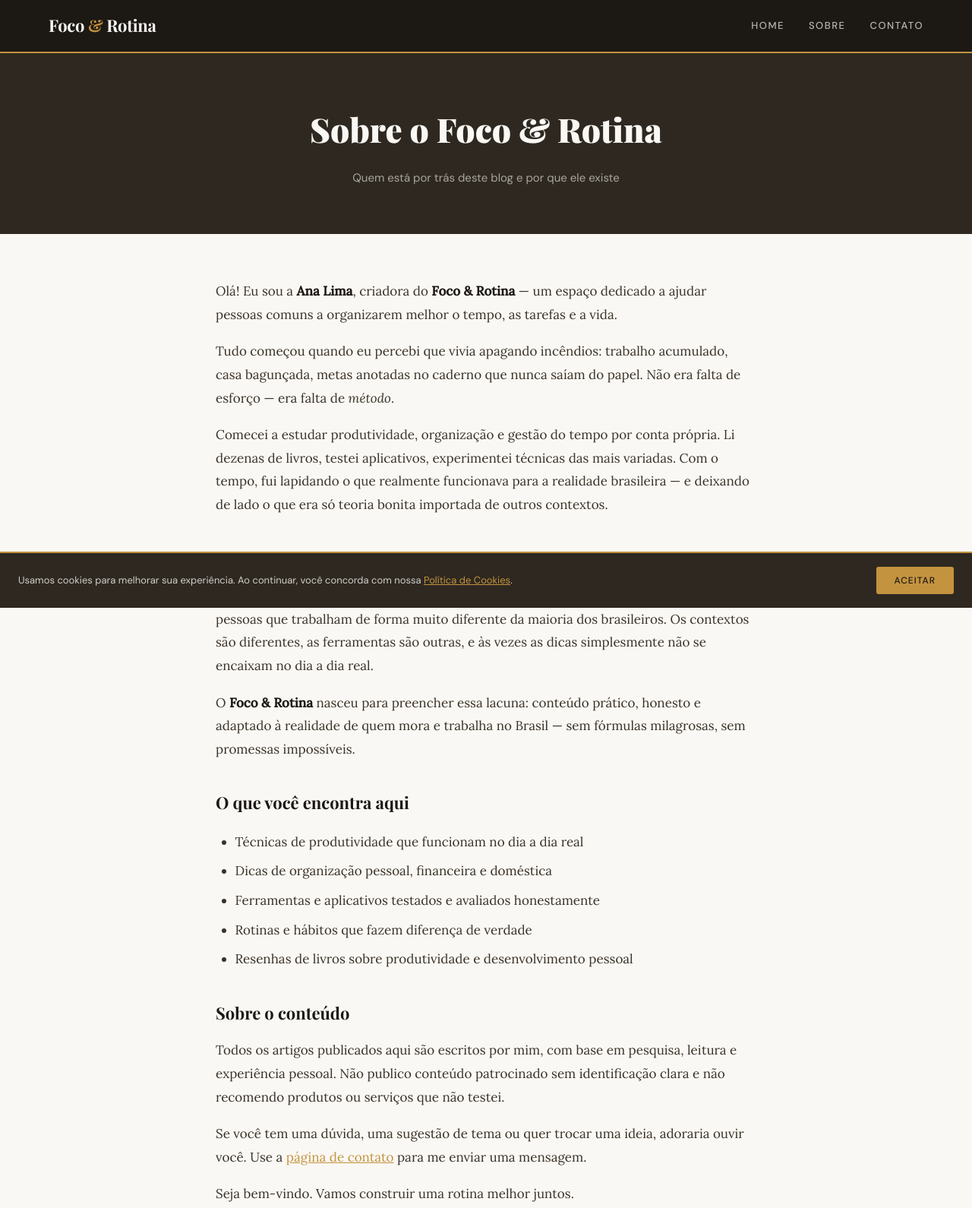
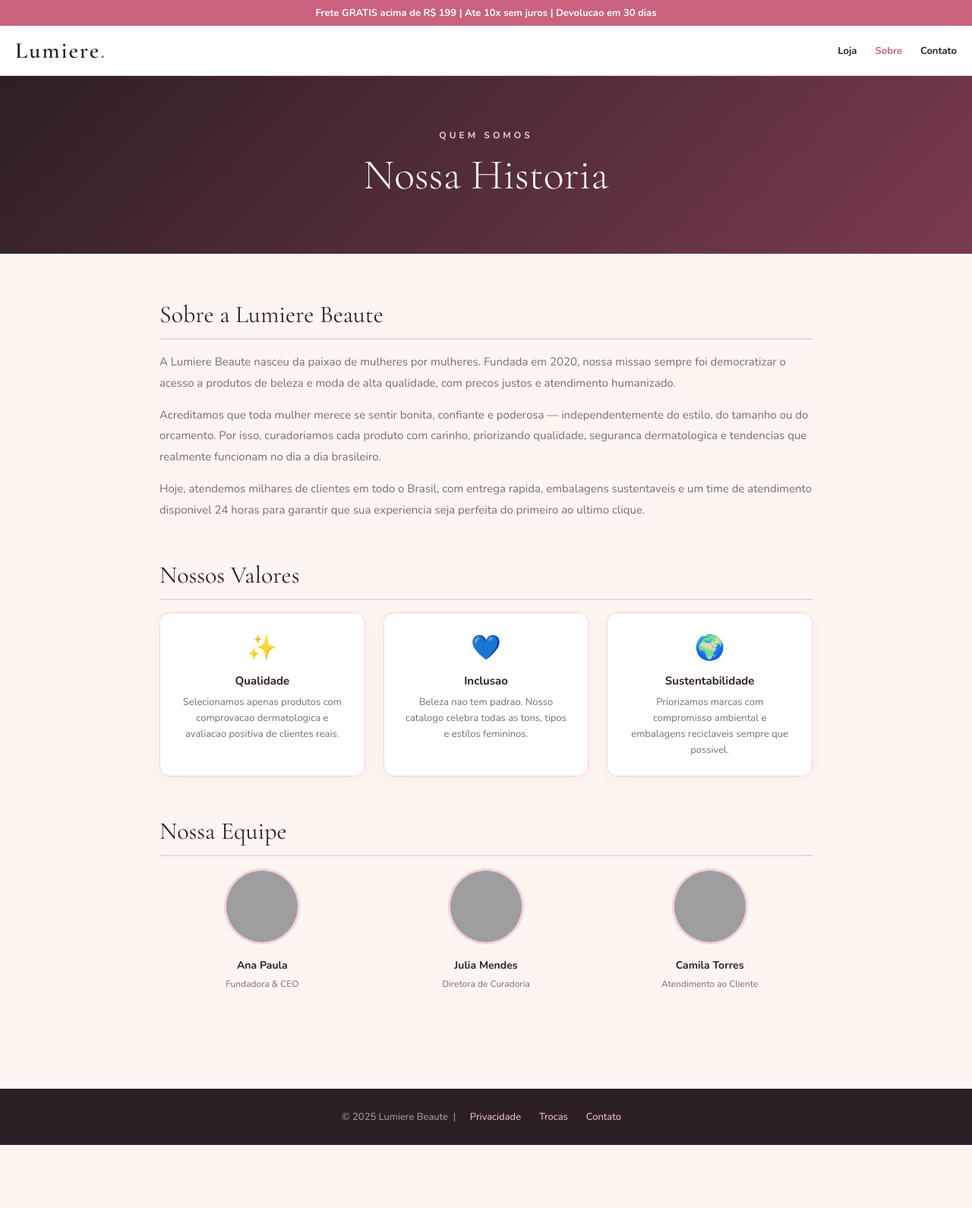
Before and after one commit to discordjorge12-lab/uniaopatriota.com.br, a plain HTML site: page sobre.html in a window 1280 px wide. Shown: the top 1590 px of the page at 76% size. After the commit the page ends 1507 px from the top, so only its background shows below. Drawn offline with nearby package versions, Linux system fonts and the light colour scheme; grey boxes are pictures that could not be loaded; a web font is replaced by a local one.

Commit message:
Update sobre.html

```diff
--- a/sobre.html
+++ b/sobre.html
@@ -1,101 +1,86 @@
 <!DOCTYPE html>
 <html lang="pt-BR">
 <head>
-  <meta charset="UTF-8">
-  <meta name="viewport" content="width=device-width, initial-scale=1.0">
-  <meta name="description" content="Conheça o Foco & Rotina — um blog sobre produtividade e organização pessoal criado para ajudar pessoas comuns a organizarem melhor o tempo e a vida.">
-  <title>Sobre — Foco & Rotina</title>
-  <link rel="stylesheet" href="css/style.css">
+<meta charset="UTF-8">
+<meta name="viewport" content="width=device-width, initial-scale=1.0">
+<title>Sobre Nós – Lumière Beauté</title>
+<link href="https://fonts.googleapis.com/css2?family=Cormorant+Garamond:ital,wght@0,300;0,400;0,600;1,400&family=Nunito:wght@300;400;600;700&display=swap" rel="stylesheet">
+<style>
+*{margin:0;padding:0;box-sizing:border-box}
+:root{--rose:#C9627D;--rose-d:#a84d67;--rose-l:#f5d0db;--cream:#FDF6F0;--dark:#2d1f26;--gray:#7a6b72;--white:#fff;}
+body{font-family:'Nunito',Arial,sans-serif;background:var(--cream);color:var(--dark)}
+a{text-decoration:none;color:inherit}
+.topbar{background:var(--rose);color:#fff;text-align:center;padding:8px;font-size:13px;font-weight:700}
+header{background:#fff;border-bottom:1px solid var(--rose-l);box-shadow:0 2px 12px rgba(201,98,125,.1)}
+.hdr{max-width:1280px;margin:0 auto;padding:14px 20px;display:flex;align-items:center;justify-content:space-between}
+.logo{font-family:'Cormorant Garamond',serif;font-size:30px;font-weight:600;letter-spacing:2px;color:var(--dark)}
+.logo span{color:var(--rose)}
+.nav-links{display:flex;gap:24px;font-size:13px;font-weight:700}
+.nav-links a:hover{color:var(--rose)}
+.hero-small{background:linear-gradient(135deg,#2d1f26,#7a3a52);padding:70px 20px;text-align:center}
+.hero-small p{color:var(--rose-l);font-size:12px;letter-spacing:4px;text-transform:uppercase;font-weight:700;margin-bottom:10px}
+.hero-small h1{font-family:'Cormorant Garamond',serif;font-size:clamp(32px,5vw,56px);color:#fff;font-weight:300}
+.container{max-width:900px;margin:0 auto;padding:60px 20px}
+.section{margin-bottom:52px}
+.section h2{font-family:'Cormorant Garamond',serif;font-size:32px;font-weight:400;color:var(--dark);margin-bottom:16px;padding-bottom:12px;border-bottom:2px solid var(--rose-l)}
+.section p{font-size:15px;line-height:1.85;color:var(--gray);margin-bottom:14px}
+.values{display:grid;grid-template-columns:repeat(3,1fr);gap:24px;margin-top:8px}
+.val{background:#fff;border-radius:14px;padding:24px;box-shadow:0 4px 18px rgba(201,98,125,.08);border:1px solid var(--rose-l);text-align:center}
+.val .icon{font-size:32px;margin-bottom:12px}
+.val h3{font-size:15px;font-weight:700;color:var(--dark);margin-bottom:8px}
+.val p{font-size:13px;color:var(--gray);line-height:1.6;margin:0}
+.team{display:grid;grid-template-columns:repeat(3,1fr);gap:24px;margin-top:8px}
+.member{text-align:center}
+.member img{width:100px;height:100px;border-radius:50%;object-fit:cover;margin:0 auto 12px;border:3px solid var(--rose-l)}
+.member h3{font-size:14px;font-weight:700;color:var(--dark);margin-bottom:4px}
+.member p{font-size:12px;color:var(--gray)}
+footer{background:var(--dark);color:rgba(255,255,255,.6);text-align:center;padding:28px 20px;font-size:13px}
+footer a{color:var(--rose-l);margin:0 12px}
+@media(max-width:600px){.values,.team{grid-template-columns:1fr}}
+</style>
 </head>
 <body>
-
-<header class="site-header">
-  <div class="header-inner">
-    <a href="index.html" class="site-logo">Foco <span>&</span> Rotina</a>
-    <nav class="site-nav">
-      <a href="index.html">Home</a>
-      <a href="sobre.html">Sobre</a>
+<div class="topbar">Frete GRATIS acima de R$ 199 | Ate 10x sem juros | Devolucao em 30 dias</div>
+<header>
+  <div class="hdr">
+    <a href="index.html" class="logo">Lumiere<span>.</span></a>
+    <div class="nav-links">
+      <a href="index.html">Loja</a>
+      <a href="sobre.html" style="color:var(--rose)">Sobre</a>
       <a href="contato.html">Contato</a>
-    </nav>
-    <button class="hamburger" aria-label="Menu"><span></span><span></span><span></span></button>
+    </div>
   </div>
 </header>
-
-<div class="static-hero">
-  <h1>Sobre o Foco & Rotina</h1>
-  <p>Quem está por trás deste blog e por que ele existe</p>
+<div class="hero-small">
+  <p>Quem Somos</p>
+  <h1>Nossa Historia</h1>
 </div>
-
-<div class="static-content">
-  <p>Olá! Eu sou a <strong>Ana Lima</strong>, criadora do <strong>Foco & Rotina</strong> — um espaço dedicado a ajudar pessoas comuns a organizarem melhor o tempo, as tarefas e a vida.</p>
-
-  <p>Tudo começou quando eu percebi que vivia apagando incêndios: trabalho acumulado, casa bagunçada, metas anotadas no caderno que nunca saíam do papel. Não era falta de esforço — era falta de <em>método</em>.</p>
-
-  <p>Comecei a estudar produtividade, organização e gestão do tempo por conta própria. Li dezenas de livros, testei aplicativos, experimentei técnicas das mais variadas. Com o tempo, fui lapidando o que realmente funcionava para a realidade brasileira — e deixando de lado o que era só teoria bonita importada de outros contextos.</p>
-
-  <h2>Por que criei este blog</h2>
-
-  <p>A maior parte do conteúdo sobre produtividade que você encontra na internet vem de pessoas que trabalham de forma muito diferente da maioria dos brasileiros. Os contextos são diferentes, as ferramentas são outras, e às vezes as dicas simplesmente não se encaixam no dia a dia real.</p>
-
-  <p>O <strong>Foco & Rotina</strong> nasceu para preencher essa lacuna: conteúdo prático, honesto e adaptado à realidade de quem mora e trabalha no Brasil — sem fórmulas milagrosas, sem promessas impossíveis.</p>
-
-  <h2>O que você encontra aqui</h2>
-  <ul>
-    <li>Técnicas de produtividade que funcionam no dia a dia real</li>
-    <li>Dicas de organização pessoal, financeira e doméstica</li>
-    <li>Ferramentas e aplicativos testados e avaliados honestamente</li>
-    <li>Rotinas e hábitos que fazem diferença de verdade</li>
-    <li>Resenhas de livros sobre produtividade e desenvolvimento pessoal</li>
-  </ul>
-
-  <h2>Sobre o conteúdo</h2>
-
-  <p>Todos os artigos publicados aqui são escritos por mim, com base em pesquisa, leitura e experiência pessoal. Não publico conteúdo patrocinado sem identificação clara e não recomendo produtos ou serviços que não testei.</p>
-
-  <p>Se você tem uma dúvida, uma sugestão de tema ou quer trocar uma ideia, adoraria ouvir você. Use a <a href="contato.html">página de contato</a> para me enviar uma mensagem.</p>
-
-  <p>Seja bem-vindo. Vamos construir uma rotina melhor juntos.</p>
-
-  <p><strong>Ana Lima</strong><br>Criadora do Foco & Rotina</p>
-</div>
-
-<footer class="site-footer">
-  <div class="footer-inner">
-    <div class="footer-top">
-      <div class="footer-brand">
-        <div class="site-logo">Foco <span style="color:var(--gold)">&</span> Rotina</div>
-        <p>Dicas práticas de produtividade e organização pessoal para você viver melhor e render mais.</p>
-      </div>
-      <div class="footer-col">
-        <h4>Categorias</h4>
-        <ul>
-          <li><a href="index.html">Produtividade</a></li>
-          <li><a href="index.html">Organização</a></li>
-          <li><a href="index.html">Ferramentas</a></li>
-          <li><a href="index.html">Livros</a></li>
-        </ul>
-      </div>
-      <div class="footer-col">
-        <h4>O Blog</h4>
-        <ul>
-          <li><a href="sobre.html">Sobre</a></li>
-          <li><a href="contato.html">Contato</a></li>
-          <li><a href="privacidade.html">Política de Privacidade</a></li>
-          <li><a href="termos.html">Termos de Uso</a></li>
-          <li><a href="cookies.html">Política de Cookies</a></li>
-        </ul>
-      </div>
-    </div>
-    <div class="footer-bottom">
-      <p>© 2025 Foco & Rotina. Todos os direitos reservados.</p>
-      <p>Feito com dedicação para quem quer uma vida mais organizada.</p>
+<div class="container">
+  <div class="section">
+    <h2>Sobre a Lumiere Beaute</h2>
+    <p>A Lumiere Beaute nasceu da paixao de mulheres por mulheres. Fundada em 2020, nossa missao sempre foi democratizar o acesso a produtos de beleza e moda de alta qualidade, com precos justos e atendimento humanizado.</p>
+    <p>Acreditamos que toda mulher merece se sentir bonita, confiante e poderosa — independentemente do estilo, do tamanho ou do orcamento. Por isso, curadoriamos cada produto com carinho, priorizando qualidade, seguranca dermatologica e tendencias que realmente funcionam no dia a dia brasileiro.</p>
+    <p>Hoje, atendemos milhares de clientes em todo o Brasil, com entrega rapida, embalagens sustentaveis e um time de atendimento disponivel 24 horas para garantir que sua experiencia seja perfeita do primeiro ao ultimo clique.</p>
+  </div>
+  <div class="section">
+    <h2>Nossos Valores</h2>
+    <div class="values">
+      <div class="val"><div class="icon">&#10024;</div><h3>Qualidade</h3><p>Selecionamos apenas produtos com comprovacao dermatologica e avaliacao positiva de clientes reais.</p></div>
+      <div class="val"><div class="icon">&#128153;</div><h3>Inclusao</h3><p>Beleza nao tem padrao. Nosso catalogo celebra todas as tons, tipos e estilos femininos.</p></div>
+      <div class="val"><div class="icon">&#127757;</div><h3>Sustentabilidade</h3><p>Priorizamos marcas com compromisso ambiental e embalagens reciclaveis sempre que possivel.</p></div>
     </div>
   </div>
+  <div class="section">
+    <h2>Nossa Equipe</h2>
+    <div class="team">
+      <div class="member"><img src="https://images.unsplash.com/photo-1494790108377-be9c29b29330?w=200&h=200&fit=crop" alt="Ana"><h3>Ana Paula</h3><p>Fundadora & CEO</p></div>
+      <div class="member"><img src="https://images.unsplash.com/photo-1531746020798-e6953c6e8e04?w=200&h=200&fit=crop" alt="Julia"><h3>Julia Mendes</h3><p>Diretora de Curadoria</p></div>
+      <div class="member"><img src="https://images.unsplash.com/photo-1488426862026-3ee34a7d66df?w=200&h=200&fit=crop" alt="Camila"><h3>Camila Torres</h3><p>Atendimento ao Cliente</p></div>
+    </div>
+  </div>
+</div>
+<footer>
+  <p>&#169; 2025 Lumiere Beaute &nbsp;|&nbsp; <a href="privacidade.html">Privacidade</a><a href="trocas.html">Trocas</a><a href="contato.html">Contato</a></p>
 </footer>
-<div class="cookie-banner" id="cookie-banner">
-  <p>Usamos cookies para melhorar sua experiência. Ao continuar, você concorda com nossa <a href="cookies.html">Política de Cookies</a>.</p>
-  <button class="cookie-accept" id="cookie-accept">Aceitar</button>
-</div>
-<script src="js/main.js"></script>
 </body>
 </html>
```
